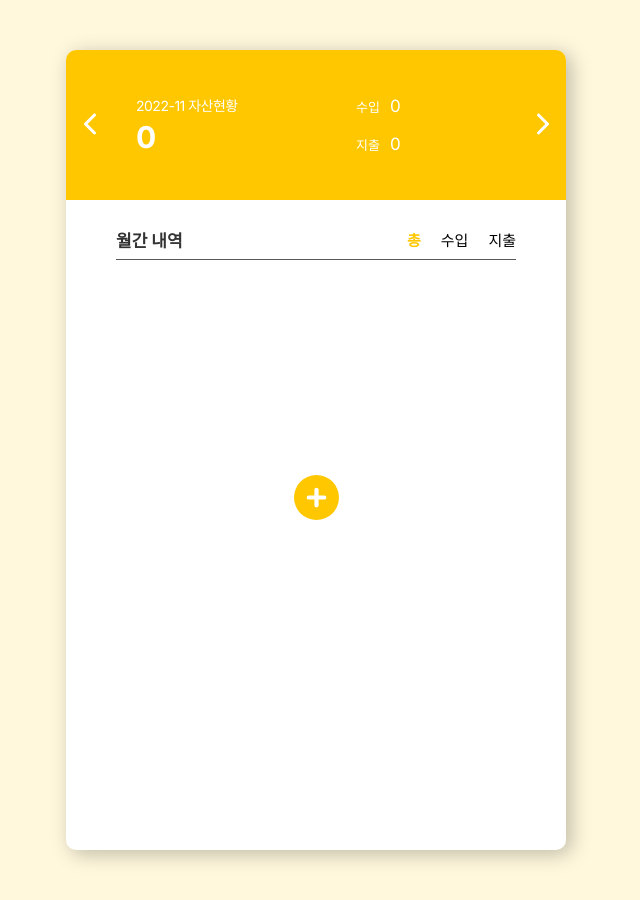
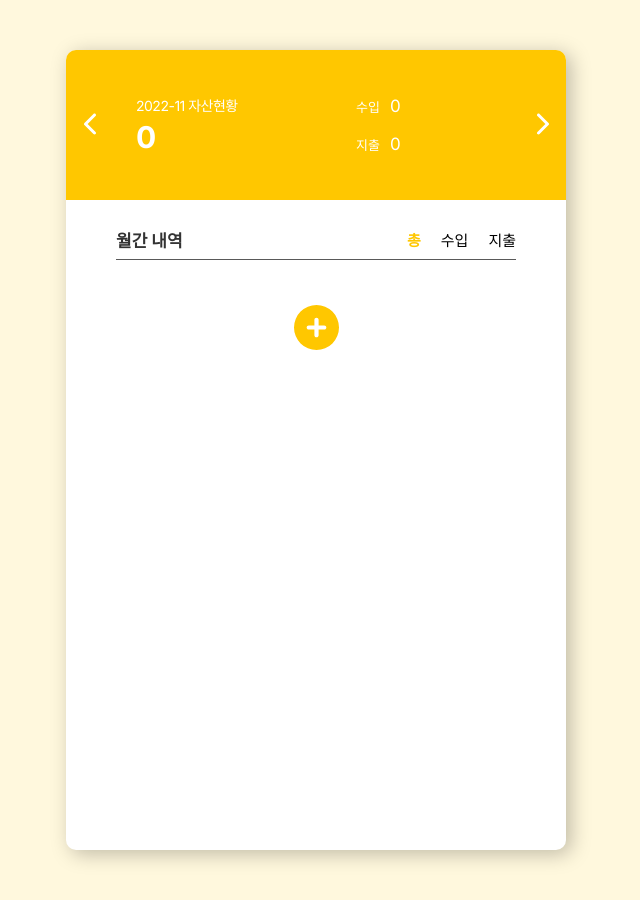
Before and after one commit to ohy9205/monthly-bank, a React (Create React App) app: page / in a window 1280 px wide. Shown: the whole page, without its empty margins (324-964 px from the left). Built offline with nearby package versions, Linux system fonts and the light colour scheme.

Commit message:
html구조 변경

```diff
--- a/src/App.css
+++ b/src/App.css
@@ -222,20 +222,20 @@ main {
   color: #595959;
 }
 
-/* aside */
-aside {
+/* footer */
+footer {
   text-align: center;
   padding-bottom: 20px;
 }
 
-aside button {
+footer button {
   background-color: transparent;
   border: none;
   bottom: 20px;
   right: 20px;
 }
 
-aside button .add-btn {
+footer button .add-btn {
   width: 45px;
   height: 45px;
   color: #ffc700;
--- a/src/components/List.js
+++ b/src/components/List.js
@@ -44,14 +44,14 @@ const List = () => {
   }, [isAdd]);
 
   return (
-    <main>
-      <section className="list-wrapper">
+    <main className="list-wrapper">
       <header>
         {/* filtering */}
         <h1>월간 내역</h1>
         {/* 총, 지출, 수입 선택시 동작할 함수 생성하고 props로 전달 */}
         <ControlMenu onClick={setFilter} />
       </header>
+      <section>
         <article>
           {sortedData &&
             sortedData.map((it) => {
@@ -78,7 +78,7 @@ const List = () => {
             })}
         </article>
       </section>
-      <aside>
+      <footer>
         <button>
           <FontAwesomeIcon
             className="add-btn"
@@ -89,7 +89,7 @@ const List = () => {
             }}
           />
         </button>
-      </aside>
+      </footer>
       {isAdd && <Add setIsAdd={setIsAdd} targetId={targetId} />}
     </main>
   );
```
Lines whose indentation alone changed are shown as unchanged.
